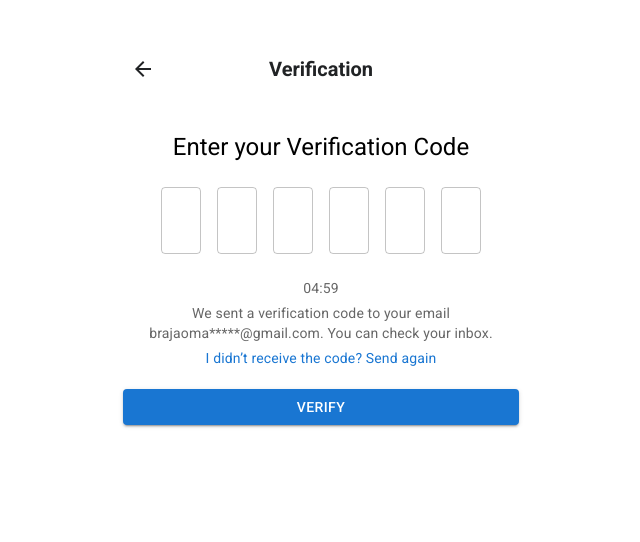
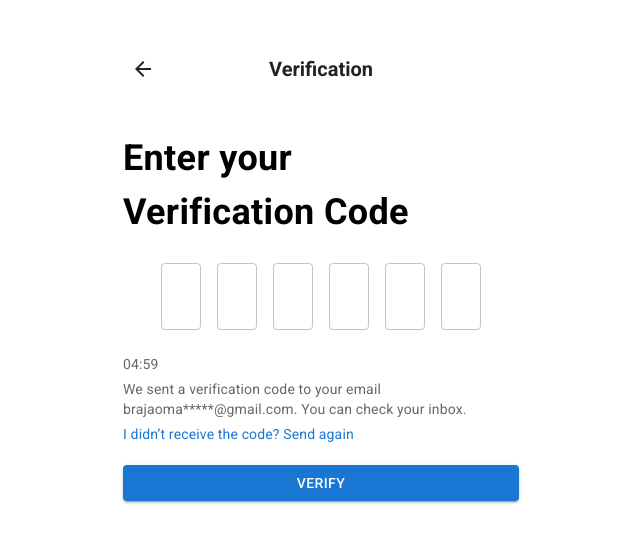
Before and after one commit to Yatin1923/ExpenseTracker, a React (Create React App) app: page /signup-verification in a window 1280 px wide. Shown: the top 542 px of the page, without its empty margins (319-959 px from the left). Built offline with nearby package versions, Linux system fonts and the light colour scheme.

Commit message:
add back button in keyboard

```diff
--- a/src/pages/onboarding/verification/Verification.tsx
+++ b/src/pages/onboarding/verification/Verification.tsx
@@ -1,12 +1,20 @@
-import React, { useState } from 'react';
-import { Container, Box, Typography, Button, TextField, Grid, IconButton } from '@mui/material';
-import Keyboard from 'react-simple-keyboard';
-import 'react-simple-keyboard/build/css/index.css';
-import { ArrowBack } from '@mui/icons-material';
-import { useNavigate } from 'react-router-dom';
+import React, { useState } from "react";
+import {
+  Container,
+  Box,
+  Typography,
+  Button,
+  TextField,
+  Grid,
+  IconButton,
+} from "@mui/material";
+import Keyboard from "react-simple-keyboard";
+import "react-simple-keyboard/build/css/index.css";
+import { ArrowBack } from "@mui/icons-material";
+import { useNavigate } from "react-router-dom";
 
 const Verification: React.FC = () => {
-  const [code, setCode] = useState<string[]>(['', '', '', '', '', '']);
+  const [code, setCode] = useState<string[]>(["", "", "", "", "", ""]);
   const [showKeyboard, setShowKeyboard] = useState(false);
   const navigate = useNavigate();
   const handleInputChange = (index: number, value: string) => {
@@ -19,10 +27,15 @@ const Verification: React.FC = () => {
     }
   };
 
-  const handleKeyboardInput = (value: string) => {
-    const currentIndex = code.findIndex(val => val === '');
-    if (currentIndex !== -1) {
-      handleInputChange(currentIndex, value);
+  const handleKeyboardInput = (button: string) => {
+    const currentIndex = code.findIndex((val) => val === "");
+    if (button === "{bksp}") {
+      const lastIndex = currentIndex === -1 ? 5 : currentIndex - 1;
+      handleInputChange(lastIndex, "");
+      const prevInput = document.getElementById(`code-${lastIndex}`);
+      if (prevInput) prevInput.focus();
+    } else if (currentIndex !== -1) {
+      handleInputChange(currentIndex, button);
     }
   };
 
@@ -30,9 +43,17 @@ const Verification: React.FC = () => {
     navigate(-1); // This will navigate back to the previous page
   };
 
-
   return (
-    <Container maxWidth="xs" sx={{ textAlign: 'center', mt: 5, backgroundColor: '#FFF', p: 2, borderRadius: 2 }}>
+    <Container
+      maxWidth="xs"
+      sx={{
+        textAlign: "center",
+        mt: 5,
+        backgroundColor: "#FFF",
+        p: 2,
+        borderRadius: 2,
+      }}
+    >
       <Box
         sx={{
           display: "flex",
@@ -61,7 +82,7 @@ const Verification: React.FC = () => {
           sx={{
             color: "#212325",
             fontWeight: "bold",
-              fontSize:'20px',
+            fontSize: "20px",
             textAlign: "center",
             flexGrow: 1,
           }}
@@ -69,16 +90,19 @@ const Verification: React.FC = () => {
           Verification
         </Typography>
       </Box>
-
-      <Typography variant="h5" gutterBottom>
+      <Box sx={{ textAlign: "left" }}>
+        <Typography sx={{ fontWeight: "bold", fontSize: "36px", width: "80%" }}>
           Enter your Verification Code
         </Typography>
-      <Box sx={{ display: 'flex', justifyContent: 'center', mt: 2, mb: 2 }}>
+        <Box sx={{ display: "flex", justifyContent: "center", mt: 2, mb: 2 }}>
           {code.map((digit, index) => (
             <TextField
               key={index}
               id={`code-${index}`}
-            inputProps={{ maxLength: 1, style: { textAlign: 'center', fontSize: '24px' } }}
+              inputProps={{
+                maxLength: 1,
+                style: { textAlign: "center", fontSize: "24px" },
+              }}
               sx={{ width: 40, margin: 1 }}
               value={digit}
               onChange={(e) => handleInputChange(index, e.target.value)}
@@ -90,18 +114,29 @@ const Verification: React.FC = () => {
           04:59
         </Typography>
         <Typography variant="body2" color="textSecondary" gutterBottom>
-        We sent a verification code to your email brajaoma*****@gmail.com. You can check your inbox.
+          We sent a verification code to your email brajaoma*****@gmail.com. You
+          can check your inbox.
         </Typography>
         <Typography variant="body2" color="primary" gutterBottom>
           I didn’t receive the code? Send again
         </Typography>
-      <Button variant="contained" color="primary" fullWidth sx={{ mt: 2, mb: 2 }}>
+      </Box>
+
+      <Button
+        variant="contained"
+        color="primary"
+        fullWidth
+        sx={{ mt: 2, mb: 2 }}
+      >
         Verify
       </Button>
       {showKeyboard && (
         <Keyboard
           layout={{
-            default: ['1 2 3', '4 5 6', '7 8 9', '0']
+            default: ["1 2 3", "4 5 6", "7 8 9", "0 {bksp}"],
+          }}
+          display={{
+            "{bksp}": "Back",
           }}
           onKeyPress={handleKeyboardInput}
         />
```
Lines whose indentation alone changed are shown as unchanged.
